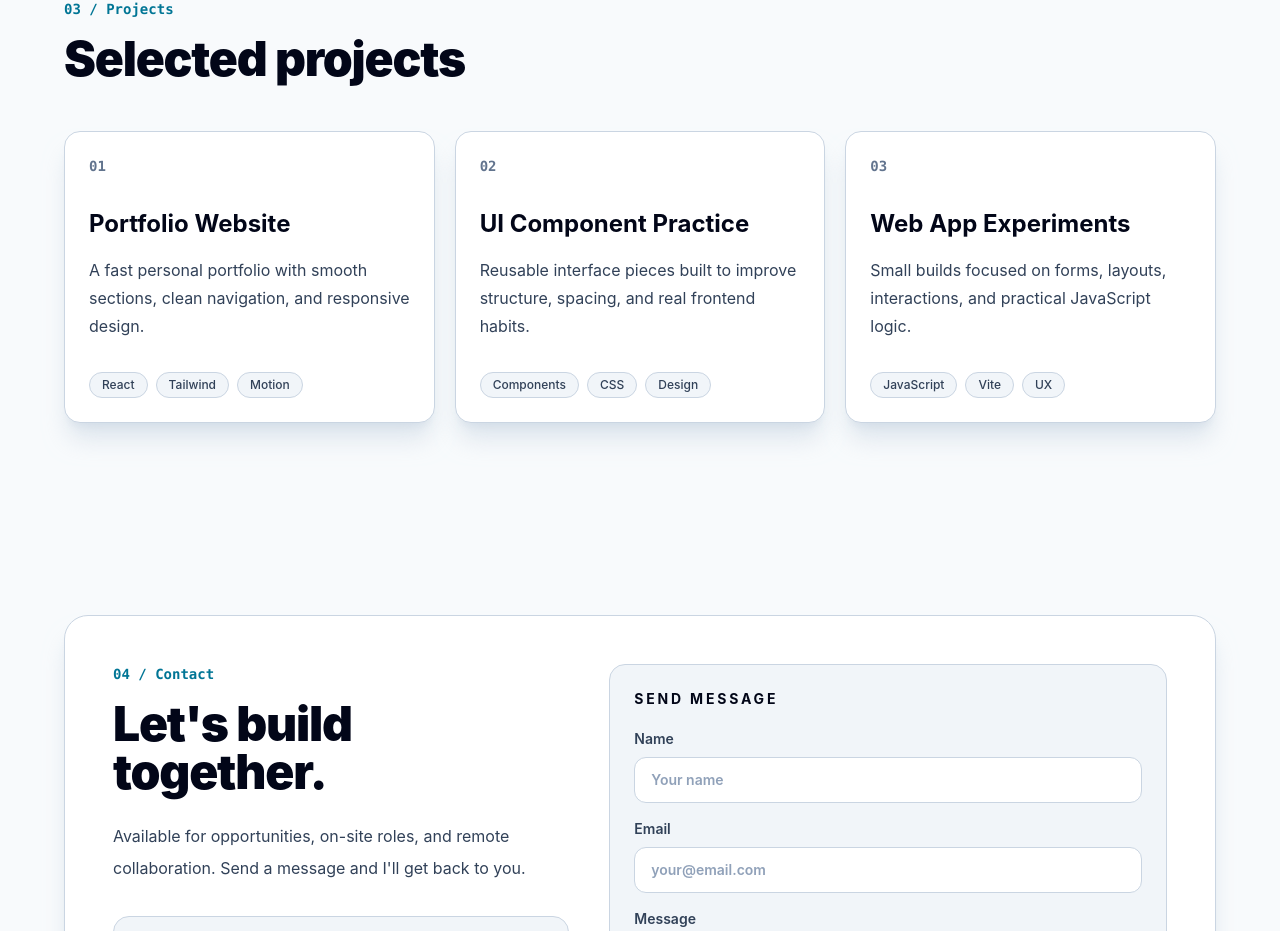
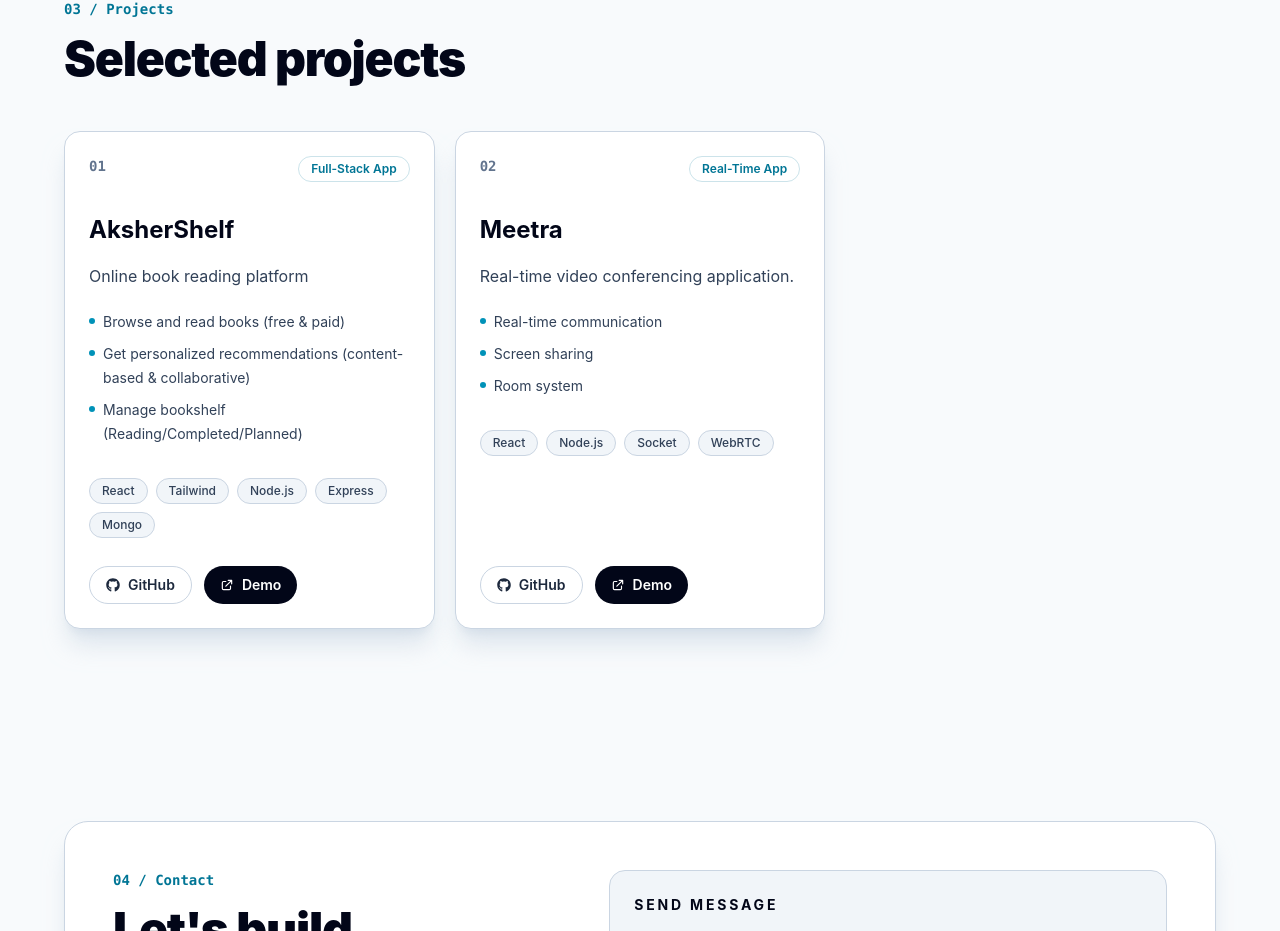
Before and after one commit to gaurabGits/my-portfolio, a React (Vite) app: page / in a window 1280 px wide. Shown: the part 2771-3702 px from the top of the page. Built offline with nearby package versions, Linux system fonts and the light colour scheme.

Commit message:
adding project in website with github adn live demo links

```diff
--- a/src/components/ProjectCart.jsx
+++ b/src/components/ProjectCart.jsx
@@ -0,0 +1,78 @@
+import { FaGithub } from "react-icons/fa6";
+import { HiOutlineExternalLink } from "react-icons/hi";
+
+function ProjectCard({ project, index }) {
+  const techStack = project.tech ?? project.techStack ?? project.tags ?? [];
+  const features = project.features ?? [];
+
+  return (
+    <article className="group flex h-full min-w-0 flex-col rounded-xl border border-slate-300 bg-white p-5 shadow-xl shadow-slate-300/60 transition hover:-translate-y-1 hover:border-cyan-600/50 hover:bg-slate-50 dark:border-white/10 dark:bg-slate-900/50 dark:shadow-none dark:hover:border-cyan-300/40 dark:hover:bg-slate-900/80 sm:rounded-2xl sm:p-6">
+      <div className="flex items-start justify-between gap-4">
+        <p className="font-mono text-sm font-semibold text-slate-500">
+          {String(index + 1).padStart(2, "0")}
+        </p>
+        {project.category && (
+          <span className="rounded-full border border-cyan-700/20 px-3 py-1 text-xs font-semibold text-cyan-700 dark:border-cyan-300/20 dark:text-cyan-300">
+            {project.category}
+          </span>
+        )}
+      </div>
+
+      <h3 className="mt-7 text-xl font-bold text-slate-950 dark:text-white sm:mt-8 sm:text-2xl">
+        {project.title}
+      </h3>
+      <p className="mt-4 leading-7 text-slate-700 dark:text-slate-400">
+        {project.description}
+      </p>
+
+      {features.length > 0 && (
+        <ul className="mt-5 space-y-2 text-sm leading-6 text-slate-700 dark:text-slate-300">
+          {features.slice(0, 3).map((feature) => (
+            <li key={feature} className="flex gap-2">
+              <span className="mt-2 h-1.5 w-1.5 shrink-0 rounded-full bg-cyan-600 dark:bg-cyan-300" />
+              <span>{feature}</span>
+            </li>
+          ))}
+        </ul>
+      )}
+
+      <div className="mt-8 flex flex-wrap gap-2">
+        {techStack.map((tech) => (
+          <span
+            key={tech}
+            className="rounded-full border border-slate-300 bg-slate-100 px-3 py-1 text-xs font-medium text-slate-700 dark:border-white/10 dark:bg-transparent dark:text-slate-300"
+          >
+            {tech}
+          </span>
+        ))}
+      </div>
+
+      <div className="mt-auto flex gap-3 pt-7">
+        {project.github && (
+          <a
+            href={project.github}
+            target="_blank"
+            rel="noopener noreferrer"
+            className="inline-flex items-center gap-2 rounded-full border border-slate-300 px-4 py-2 text-sm font-semibold text-slate-800 transition hover:border-cyan-600 hover:text-cyan-700 dark:border-white/10 dark:text-slate-200 dark:hover:border-cyan-300 dark:hover:text-cyan-300"
+          >
+            <FaGithub aria-hidden="true" />
+            GitHub
+          </a>
+        )}
+        {project.demo && (
+          <a
+            href={project.demo}
+            target="_blank"
+            rel="noopener noreferrer"
+            className="inline-flex items-center gap-2 rounded-full bg-slate-950 px-4 py-2 text-sm font-semibold text-white transition hover:bg-cyan-700 dark:bg-white dark:text-slate-950 dark:hover:bg-cyan-200"
+          >
+            <HiOutlineExternalLink aria-hidden="true" />
+            Demo
+          </a>
+        )}
+      </div>
+    </article>
+  );
+}
+
+export default ProjectCard;
--- a/src/data/project.js
+++ b/src/data/project.js
@@ -0,0 +1,34 @@
+export const projects = [
+    {
+        id: 1,
+        title: "AksherShelf",
+        description: "Online book reading platform",
+        category: "Full-Stack App",
+        tech: ["React", "Tailwind", "Node.js", "Express", "Mongo"],
+        github: "https://github.com/gaurabGits/AksharShelf.git",
+        demo: "demo-link",
+        features: [
+            "Browse and read books (free & paid)",
+            "Get personalized recommendations (content-based & collaborative)",
+            "Manage bookshelf (Reading/Completed/Planned)",
+            "Write reviews and ratings",
+        ]
+    },
+    {
+        id: 2,
+        title: "Meetra",
+        description: "Real-time video conferencing application.",
+        category: "Real-Time App",
+
+        tech: ["React", "Node.js", "Socket", "WebRTC"],
+
+        github: "your-link",
+        demo: "your-demo-link",
+
+        features: [
+            "Real-time communication",
+            "Screen sharing",
+            "Room system",
+        ],
+    }
+];
--- a/src/sections/Projects.jsx
+++ b/src/sections/Projects.jsx
@@ -1,23 +1,5 @@
-const projects = [
-  {
-    title: "Portfolio Website",
-    description:
-      "A fast personal portfolio with smooth sections, clean navigation, and responsive design.",
-    tags: ["React", "Tailwind", "Motion"],
-  },
-  {
-    title: "UI Component Practice",
-    description:
-      "Reusable interface pieces built to improve structure, spacing, and real frontend habits.",
-    tags: ["Components", "CSS", "Design"],
-  },
-  {
-    title: "Web App Experiments",
-    description:
-      "Small builds focused on forms, layouts, interactions, and practical JavaScript logic.",
-    tags: ["JavaScript", "Vite", "UX"],
-  },
-];
+import ProjectCard from "../components/ProjectCart"
+import { projects } from "../data/project";
 
 function Projects() {
   return (
@@ -34,30 +16,7 @@ function Projects() {
 
         <div className="grid gap-5 sm:grid-cols-2 lg:grid-cols-3">
           {projects.map((project, index) => (
-            <article
-              key={project.title}
-              className="group min-w-0 rounded-xl border border-slate-300 bg-white p-5 shadow-xl shadow-slate-300/60 transition hover:-translate-y-1 hover:border-cyan-600/50 hover:bg-slate-50 dark:border-white/10 dark:bg-slate-900/50 dark:shadow-none dark:hover:border-cyan-300/40 dark:hover:bg-slate-900/80 sm:rounded-2xl sm:p-6"
-            >
-              <p className="font-mono text-sm font-semibold text-slate-500">
-                0{index + 1}
-              </p>
-              <h3 className="mt-7 text-xl font-bold text-slate-950 dark:text-white sm:mt-8 sm:text-2xl">
-                {project.title}
-              </h3>
-              <p className="mt-4 leading-7 text-slate-700 dark:text-slate-400">
-                {project.description}
-              </p>
-              <div className="mt-8 flex flex-wrap gap-2">
-                {project.tags.map((tag) => (
-                  <span
-                    key={tag}
-                    className="rounded-full border border-slate-300 bg-slate-100 px-3 py-1 text-xs font-medium text-slate-700 dark:border-white/10 dark:bg-transparent dark:text-slate-300"
-                  >
-                    {tag}
-                  </span>
-                ))}
-              </div>
-            </article>
+            <ProjectCard key={project.id ?? project.title} project={project} index={index} />
           ))}
         </div>
       </div>
```
